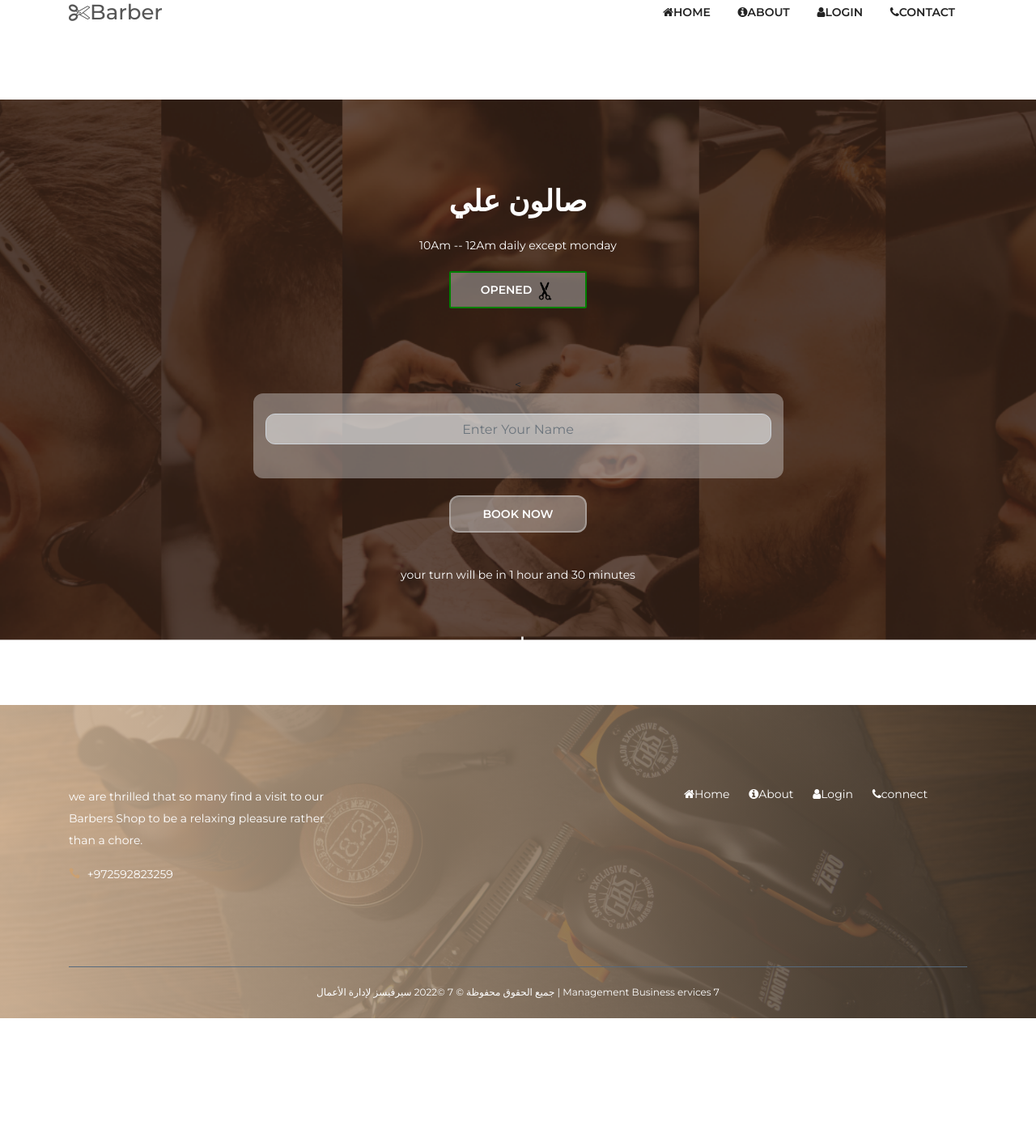
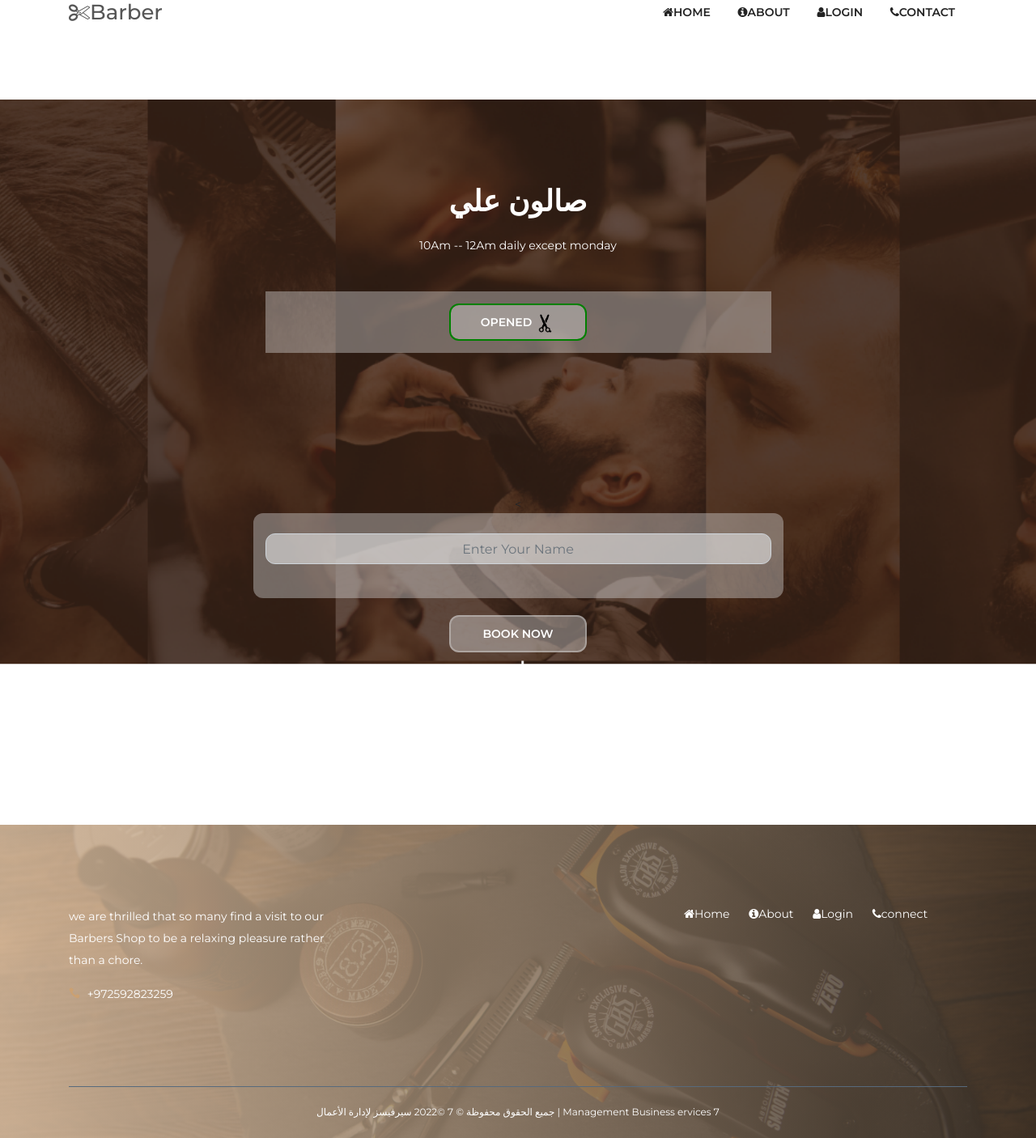
Before and after one commit to ziyaoze/bar, a Django app: page / in a window 1280 px wide. Shown: the part 30-1436 px from the top of the page at 81% size. Before the commit the page ends 1288 px from the top, so only its background shows below. Run offline with Django 3.2, Linux system fonts and the light colour scheme; data comes from the database, SQL or seed files in the repository; some libraries are stand-ins or nearby versions.

Commit message:
Update home.html

```diff
--- a/main/templates/home.html
+++ b/main/templates/home.html
@@ -15,7 +15,10 @@
             <h2>صالون علي</h2>
  <span style="color:white;">10Am -- 12Am daily except monday</span><br><br>
 
-            <button class="btn dento-btn " style="color:white;border-color: green; background-color:rgb(220,220,220, 0.4);">
+                    <div class="row">
+                <div class="col-md-6 container" style="margin-top:25px;color:white;">
+                  <div class="form-group mb-30" style="color:white;background-color:rgb(220,220,220, 0.4);">
+                   <button class="btn dento-btn " style="margin:15px;border-radius: 12px;color:white;border-color: green; background-color:rgb(220,220,220, 0.4);">
 
                 {{shop.open}}
                 {% if shop.status is False %}
@@ -24,7 +27,14 @@
                 <img src="{% static 'img/s-c.png' %}"  width="25px" height="25px">
                 {% endif %}
 
-            </button><br><br>
+            </button>
+                  </div>
+                    <br><br>
+                </div>
+
+
+</div>
+         <br><br>
 
 
       <br><br><br>
```
